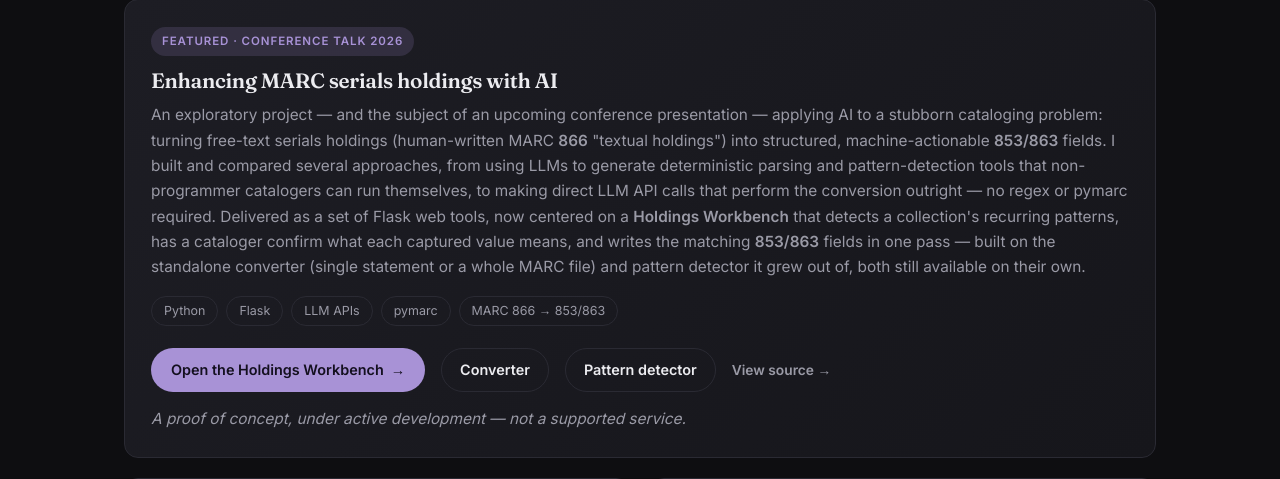
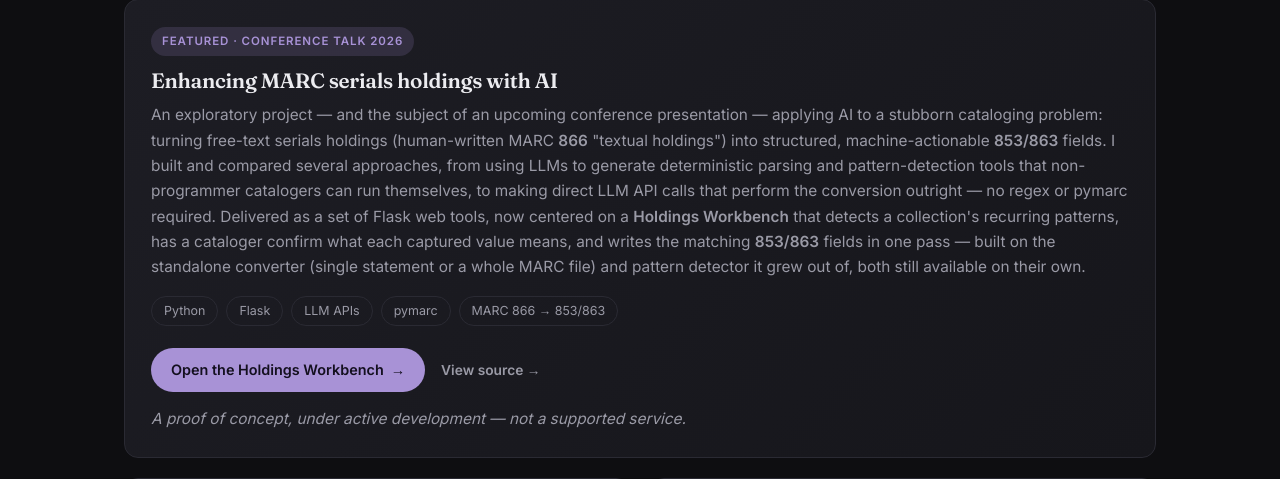
Before and after one commit to bdmcodey/mcsite, a Flask app: page /projects/ in a window 1280 px wide. Shown: the part 312-791 px from the top of the page. Run offline with Flask 3, Linux system fonts and the light colour scheme.

Commit message:
Remove deprecated tool links

```diff
--- a/templates/projects.html
+++ b/templates/projects.html
@@ -15,8 +15,6 @@
         <div class="stack"><span class="chip">Python</span><span class="chip">Flask</span><span class="chip">LLM APIs</span><span class="chip">pymarc</span><span class="chip">MARC 866 → 853/863</span></div>
         <div class="card-links">
           <a class="btn-try" href="https://tools.matthewcodey.com/workbench" target="_blank" rel="noopener">Open the Holdings Workbench <span class="arw">&rarr;</span></a>
-          <a class="btn-try2" href="https://tools.matthewcodey.com/converter" target="_blank" rel="noopener">Converter</a>
-          <a class="btn-try2" href="https://tools.matthewcodey.com/patterns" target="_blank" rel="noopener">Pattern detector</a>
           <a class="src-link" href="https://github.com/bdmcodey/holdings-workbench" target="_blank" rel="noopener">View source &rarr;</a>
         </div>
         <p class="poc-note">A proof of concept, under active development — not a supported service.</p>
```
